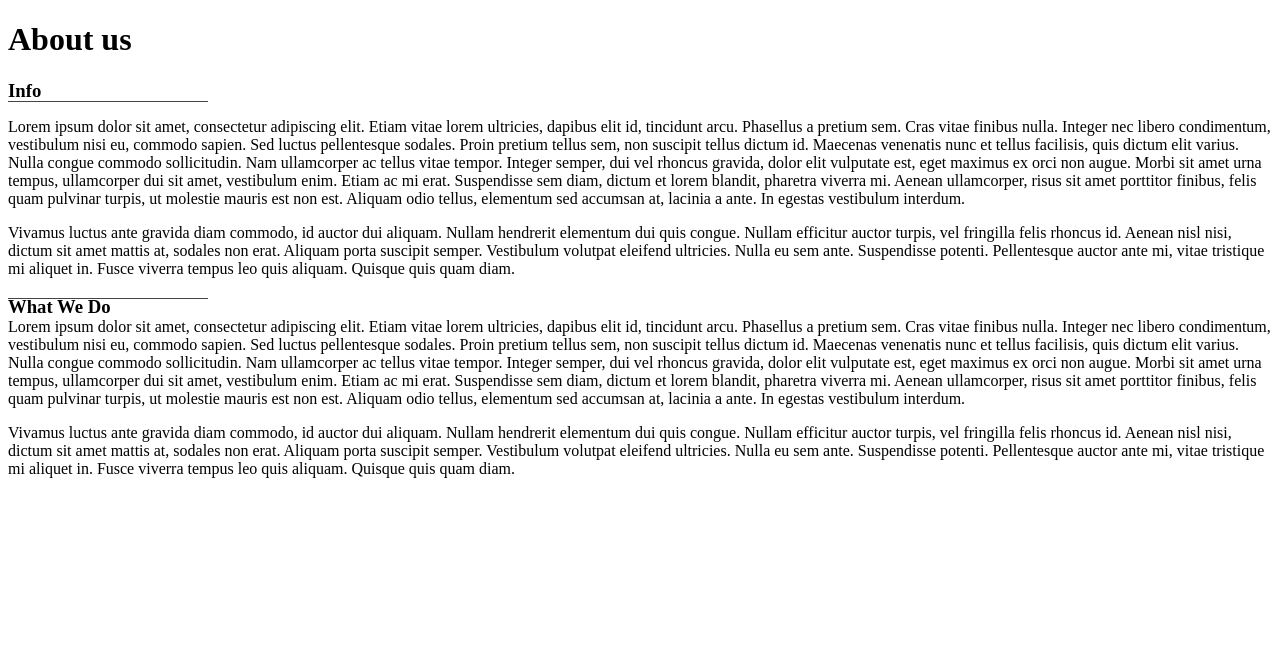
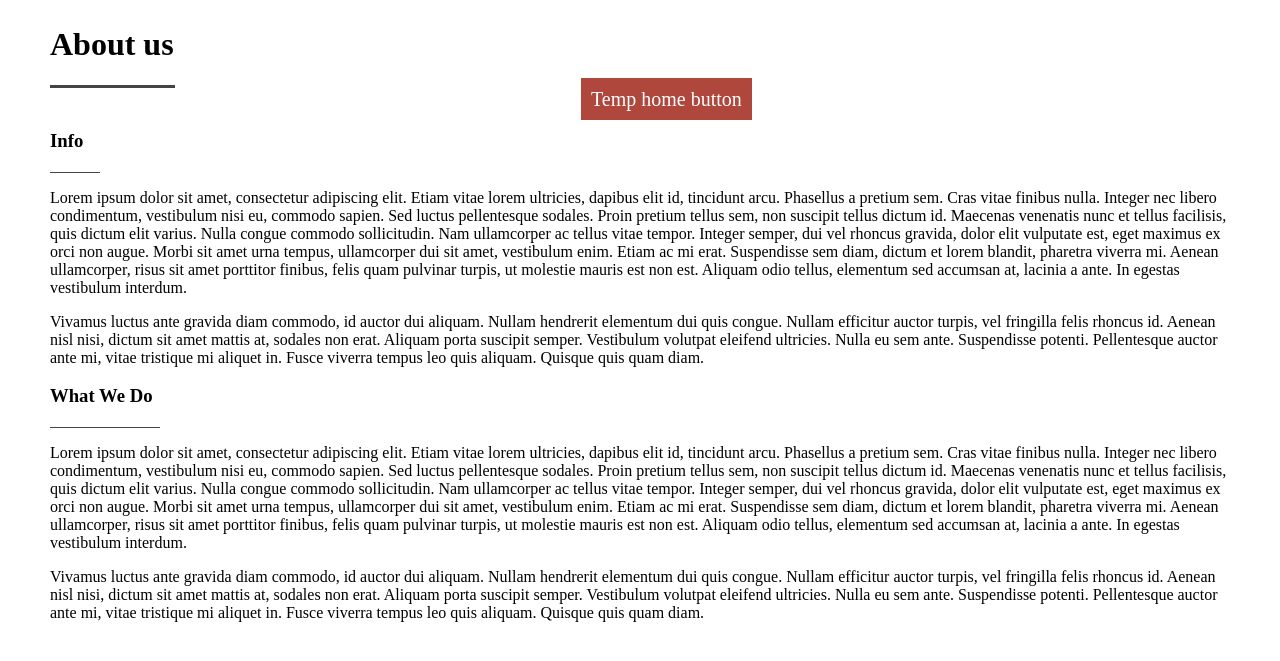
Before and after one commit to spanner1994dj/terra-pairs, a PHP site: page /pages/about.html in a window 1280 px wide. Shown: the top 661 px of the page. Run offline with PHP 8.4, Linux system fonts and the light colour scheme.

Commit message:
styling starting to be added to about
Co-Authored-By: stewarthitchcock <62143406+stewarthitchcock@users.noreply.github.com>

```diff
--- a/css/layout/about.css
+++ b/css/layout/about.css
@@ -1,9 +1,42 @@
 /* line 3, ../../../../../../../../../../../../../Users/imac/Documents/GitHub/terra-pairs/scss/layout/about.scss */
-.line {
-  width: 200px;
+body {
+  padding: 5px 50px;
+  margin: 0; }
+
+/* line 9, ../../../../../../../../../../../../../Users/imac/Documents/GitHub/terra-pairs/scss/layout/about.scss */
+.temp {
+  background-color: #af473c;
+  color: #fff;
+  text-decoration: none;
+  font-size: 20px;
+  padding: 10px;
+  position: relative;
+  right: -45%;
+  margin-bottom: 10px; }
+
+/* section dividers */
+/* line 21, ../../../../../../../../../../../../../Users/imac/Documents/GitHub/terra-pairs/scss/layout/about.scss */
+.line-top {
+  width: 125px;
+  height: 3px;
+  background-color: #444;
+  position: relative;
+  margin-top: 20px; }
+
+/* line 29, ../../../../../../../../../../../../../Users/imac/Documents/GitHub/terra-pairs/scss/layout/about.scss */
+.line-i {
+  width: 50px;
   height: 1px;
   background-color: #444;
   position: relative;
-  margin-top: -20px; }
+  margin-top: 20px; }
+
+/* line 37, ../../../../../../../../../../../../../Users/imac/Documents/GitHub/terra-pairs/scss/layout/about.scss */
+.line-w {
+  width: 110px;
+  height: 1px;
+  background-color: #444;
+  position: relative;
+  margin-top: 20px; }
 
 /*# sourceMappingURL=about.css.map */
--- a/css/layout/contact.css
+++ b/css/layout/contact.css
@@ -24,14 +24,14 @@ p {
   margin-bottom: 10px; }
 
 /*contact form styling */
-/* line 31, ../../../../../../../../../../../../../Users/imac/Documents/GitHub/terra-pairs/scss/layout/contact.scss */
+/* line 32, ../../../../../../../../../../../../../Users/imac/Documents/GitHub/terra-pairs/scss/layout/contact.scss */
 .contact-form {
   width: 100%;
   justify-content: center;
   align-content: center;
   padding: 10px 25%; }
 
-/* line 39, ../../../../../../../../../../../../../Users/imac/Documents/GitHub/terra-pairs/scss/layout/contact.scss */
+/* line 40, ../../../../../../../../../../../../../Users/imac/Documents/GitHub/terra-pairs/scss/layout/contact.scss */
 .container {
   font-size: 16px;
   border-radius: 35px;
@@ -46,7 +46,7 @@ p {
   -ms-border-radius: 35px;
   -o-border-radius: 35px; }
 
-/* line 54, ../../../../../../../../../../../../../Users/imac/Documents/GitHub/terra-pairs/scss/layout/contact.scss */
+/* line 55, ../../../../../../../../../../../../../Users/imac/Documents/GitHub/terra-pairs/scss/layout/contact.scss */
 input[type=text], select, textarea {
   width: 100%;
   font-size: 16px;
--- a/pages/about.html
+++ b/pages/about.html
@@ -10,10 +10,13 @@
    </head>
    <body>
       <header></header>
-      <h1>About us</h1>
+      <h1 class="title">About us</h1>
       <div class="line-top"></div>
+
+      <a class="temp" type="button" href="../index.html"> Temp home button</a>
+
       <h3>Info</h3>
-      <div class="line"></div>
+      <div class="line-i"></div>
       <p>
          Lorem ipsum dolor sit amet, consectetur adipiscing elit. Etiam vitae lorem ultricies, dapibus elit id, tincidunt arcu. Phasellus a pretium sem. Cras vitae finibus nulla. Integer nec libero condimentum, vestibulum nisi eu, commodo sapien. Sed luctus pellentesque sodales. Proin pretium tellus sem, non suscipit tellus dictum id. Maecenas venenatis nunc et tellus facilisis, quis dictum elit varius. Nulla congue commodo sollicitudin. Nam ullamcorper ac tellus vitae tempor. Integer semper, dui vel rhoncus gravida, dolor elit vulputate est, eget maximus ex orci non augue. Morbi sit amet urna tempus, ullamcorper dui sit amet, vestibulum enim. Etiam ac mi erat. Suspendisse sem diam, dictum et lorem blandit, pharetra viverra mi. Aenean ullamcorper, risus sit amet porttitor finibus, felis quam pulvinar turpis, ut molestie mauris est non est. Aliquam odio tellus, elementum sed accumsan at, lacinia a ante. In egestas vestibulum interdum.
       </p>
@@ -21,9 +24,9 @@
          Vivamus luctus ante gravida diam commodo, id auctor dui aliquam. Nullam hendrerit elementum dui quis congue. Nullam efficitur auctor turpis, vel fringilla felis rhoncus id. Aenean nisl nisi, dictum sit amet mattis at, sodales non erat. Aliquam porta suscipit semper. Vestibulum volutpat eleifend ultricies. Nulla eu sem ante. Suspendisse potenti. Pellentesque auctor ante mi, vitae tristique mi aliquet in. Fusce viverra tempus leo quis aliquam. Quisque quis quam diam.
       </p>
 
-      <h3>What We Do
-         <div class="line"></div>
-      </h3>
+      <h3>What We Do</h3>
+         <div class="line-w"></div>
+
       <p>
          Lorem ipsum dolor sit amet, consectetur adipiscing elit. Etiam vitae lorem ultricies, dapibus elit id, tincidunt arcu. Phasellus a pretium sem. Cras vitae finibus nulla. Integer nec libero condimentum, vestibulum nisi eu, commodo sapien. Sed luctus pellentesque sodales. Proin pretium tellus sem, non suscipit tellus dictum id. Maecenas venenatis nunc et tellus facilisis, quis dictum elit varius. Nulla congue commodo sollicitudin. Nam ullamcorper ac tellus vitae tempor. Integer semper, dui vel rhoncus gravida, dolor elit vulputate est, eget maximus ex orci non augue. Morbi sit amet urna tempus, ullamcorper dui sit amet, vestibulum enim. Etiam ac mi erat. Suspendisse sem diam, dictum et lorem blandit, pharetra viverra mi. Aenean ullamcorper, risus sit amet porttitor finibus, felis quam pulvinar turpis, ut molestie mauris est non est. Aliquam odio tellus, elementum sed accumsan at, lacinia a ante. In egestas vestibulum interdum.
       </p>
--- a/pages/contact.html
+++ b/pages/contact.html
@@ -41,10 +41,14 @@
                6Lcg47kZAAAAAFDzknj-OHvS8AGvcSmErQJXc9-c -->
 
                <input type="submit" value="Submit">
-
             </form>
 
          </div>
       </div>
+
+      <div class="map">
+         "map to go here ---->"
+
+      </div>
    </body>
 </html>
--- a/scss/layout/about.scss
+++ b/scss/layout/about.scss
@@ -1,10 +1,44 @@
+@import '../variables/variables.scss';
 
+body{
+   padding: 5px 50px ;
+   margin: 0;
 
-.line{
-   width: 200px;
+}
+
+.temp{
+   background-color: $terra-red;
+   color: #fff;
+   text-decoration: none;
+   font-size: 20px;
+   padding: 10px;
+   position: relative;
+   right: -45%;
+   margin-bottom: 10px;
+}
+
+/* section dividers */
+.line-top{
+   width: 125px;
+   height: 3px;
+   background-color: #444;
+   position: relative;
+   margin-top: 20px;
+}
+
+.line-i{
+   width: 50px;
    height: 1px;
    background-color: #444;
    position: relative;
-   margin-top: -20px;
+   margin-top: 20px;
+}
+
+.line-w{
+   width: 110px;
+   height: 1px;
+   background-color: #444;
+   position: relative;
+   margin-top: 20px;
 
 }
--- a/scss/layout/contact.scss
+++ b/scss/layout/contact.scss
@@ -28,6 +28,7 @@ p{
 }
 
 /*contact form styling */
+
 .contact-form{
    width: 100%;
    justify-content: center;
@@ -67,7 +68,6 @@ input[type=text], select, textarea {
    -o-border-radius: 15px;
 }
 
-
 input[type=submit] {
    background-color: #4CAF50;
    color: white;
```
Also changed, not shown: 2 other files.
